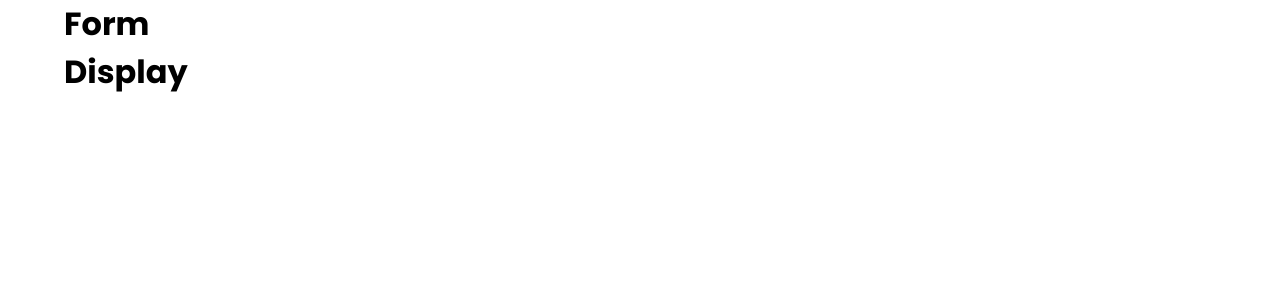
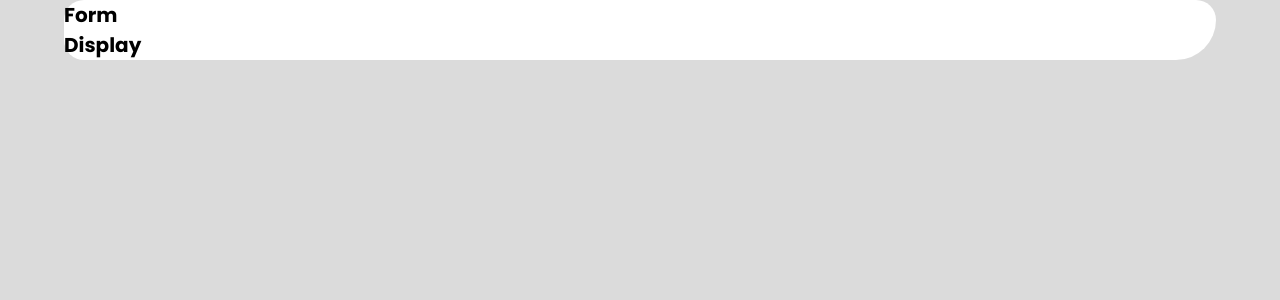
Before and after one commit to riwepo/fem-age-calculator-app, a React (Create React App) app: page / in a window 1280 px wide. Shown: the top 300 px of the page. Built offline with nearby package versions, Linux system fonts and the light colour scheme.

Commit message:
style body

```diff
--- a/src/index.css
+++ b/src/index.css
@@ -1,4 +1,8 @@
 @import url("https://fonts.googleapis.com/css2?family=Poppins:ital,wght@0,700;1,400;1,800&display=swap");
+
+:root {
+  --light-grey-color: hsl(0, 0%, 86%);
+}
 
 /* global reset */
 * {
@@ -9,4 +13,10 @@
 
 body {
   font-family: "Poppins", sans-serif;
+  font-size: 62.5%;
+  background-color: var(--light-grey-color);
+  display: flex;
+  flex-direction: column;
+  justify-content: center;
+  align-items: center;
 }
```
